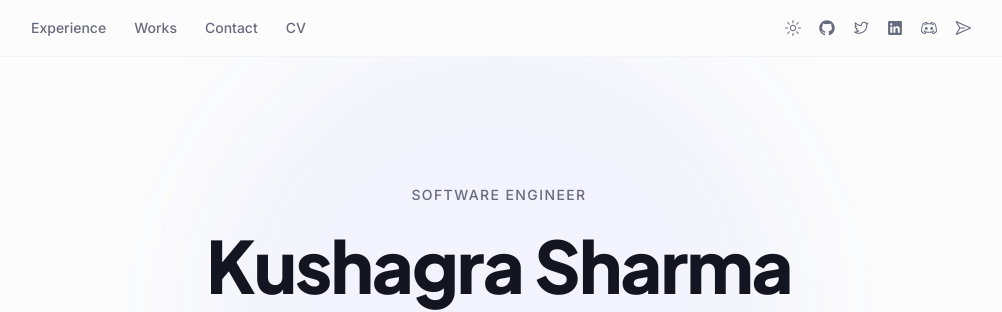
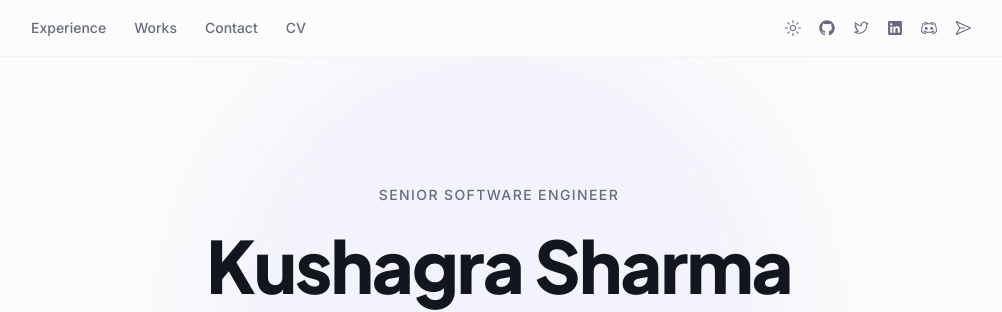
Before and after one commit to skushagra9/ci-loop-e2e, a Next.js app: page / in a window 1280 px wide. Shown: the top 312 px of the page, without its empty margins (141-1143 px from the left). Built offline with nearby package versions, Linux system fonts and the light colour scheme.

Commit message:
copy: eyebrow reads Senior Software Engineer

```diff
--- a/src/components/Heading.tsx
+++ b/src/components/Heading.tsx
@@ -7,7 +7,7 @@ export default function Header() {
 
       <div className="max-w-screen-lg mx-auto text-center space-y-6 animate-fade-up">
         <p className="text-sm font-medium tracking-widest uppercase text-muted-foreground">
-          Software Engineer
+          Senior Software Engineer
         </p>
         <h1 className="font-[family-name:var(--font-display)] text-5xl md:text-7xl font-extrabold tracking-tight">
           Kushagra Sharma
```
